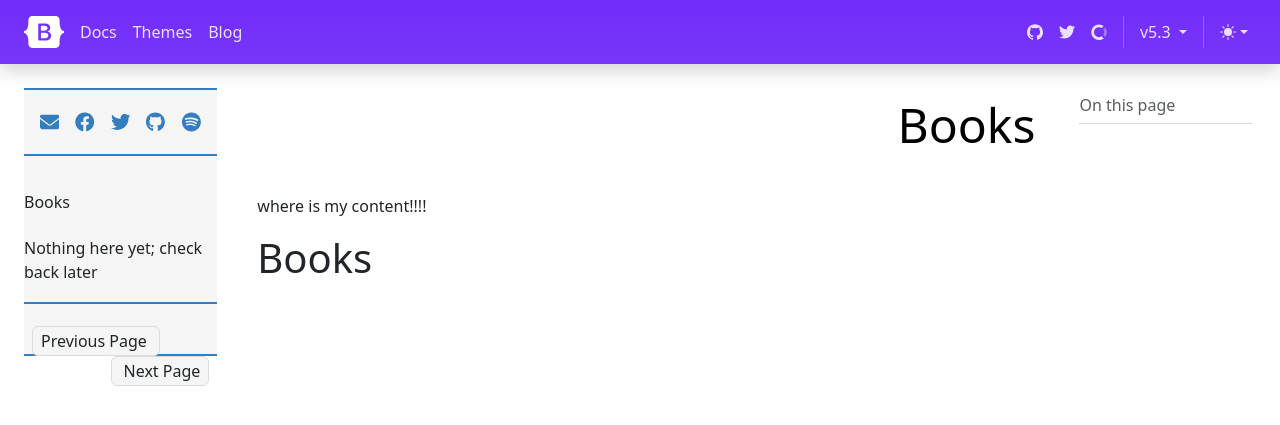
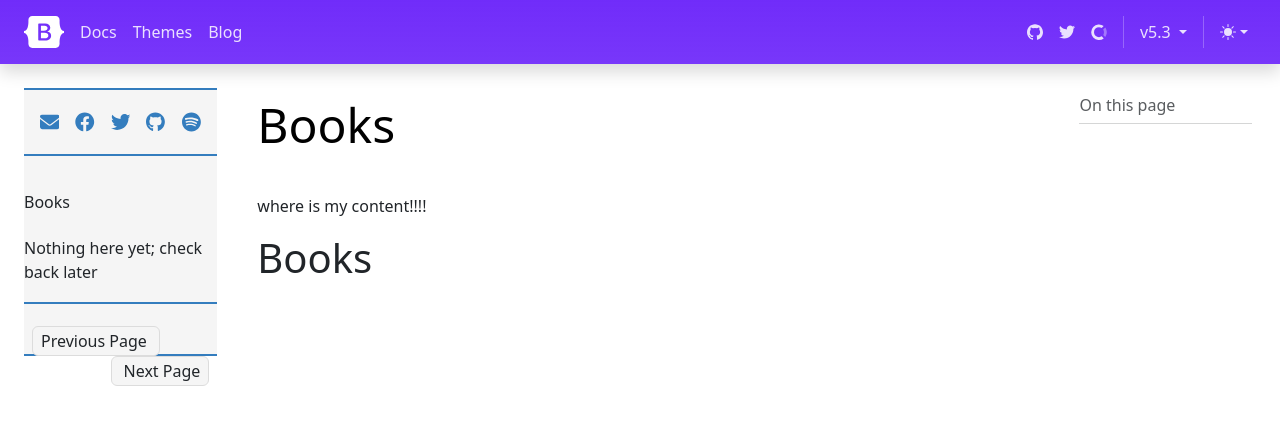
Before and after one commit to menckend/alpha, a Jekyll site: the page built from pages/2/2.md, in a window 1280 px wide and 900 px high. Shown: the top 425 px of the window. Built offline with Jekyll 4.4.1, drawn with Linux system fonts in a browser that asks for light colours; nearby versions of some CDN libraries; library files that are not in the unit come from our copies.

Commit message:
Update new-page-intro.html

```diff
--- a/_includes/new-page-intro.html
+++ b/_includes/new-page-intro.html
@@ -1,5 +1,5 @@
   <div class="bd-intro pt-2 ps-lg-2">
-    <div class="d-md-flex flex-md-row-reverse align-items-center justify-content-between">
+    <div class="d-md-flex flex-md-row align-items-center justify-content-between">
       <h1 class="bd-title mb-0" id="content">{{page.title}}</h1>
     </div>
     <p class="bd-lead">{{page.summary}}</p>
```
